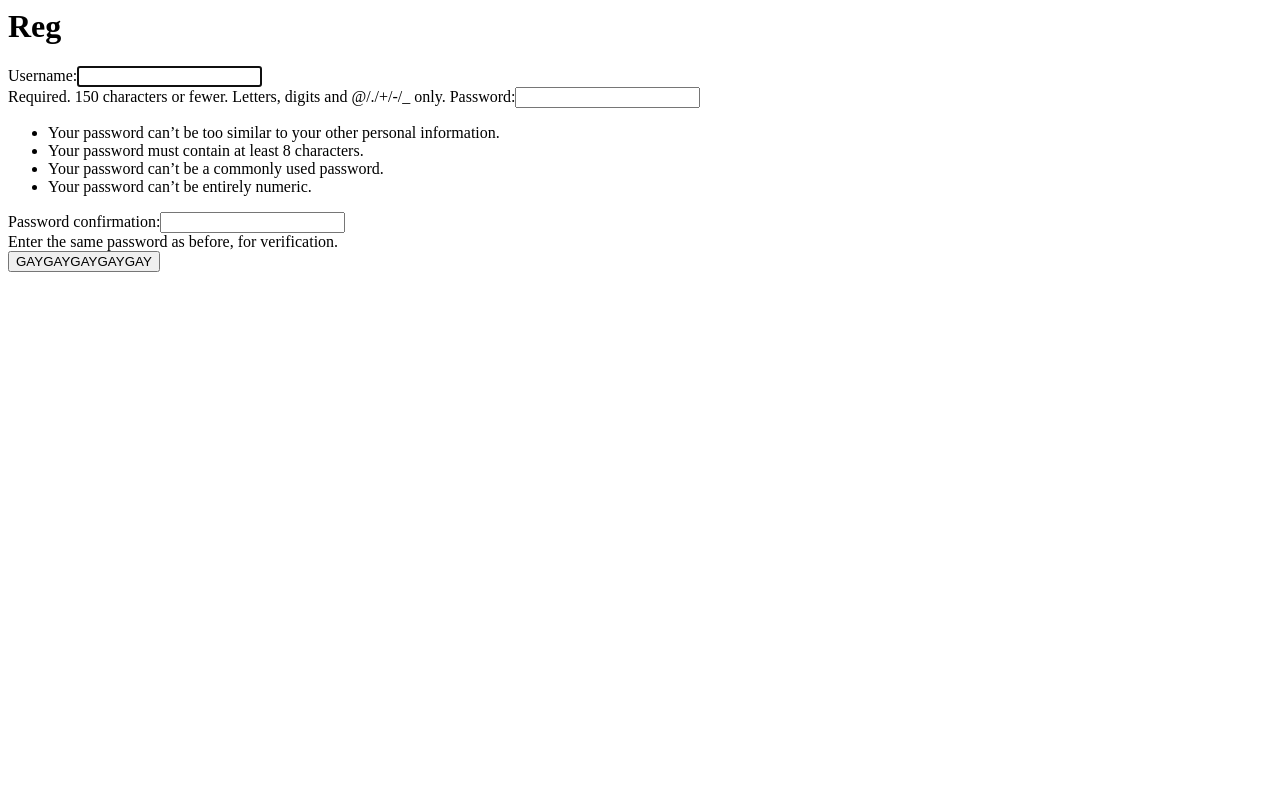
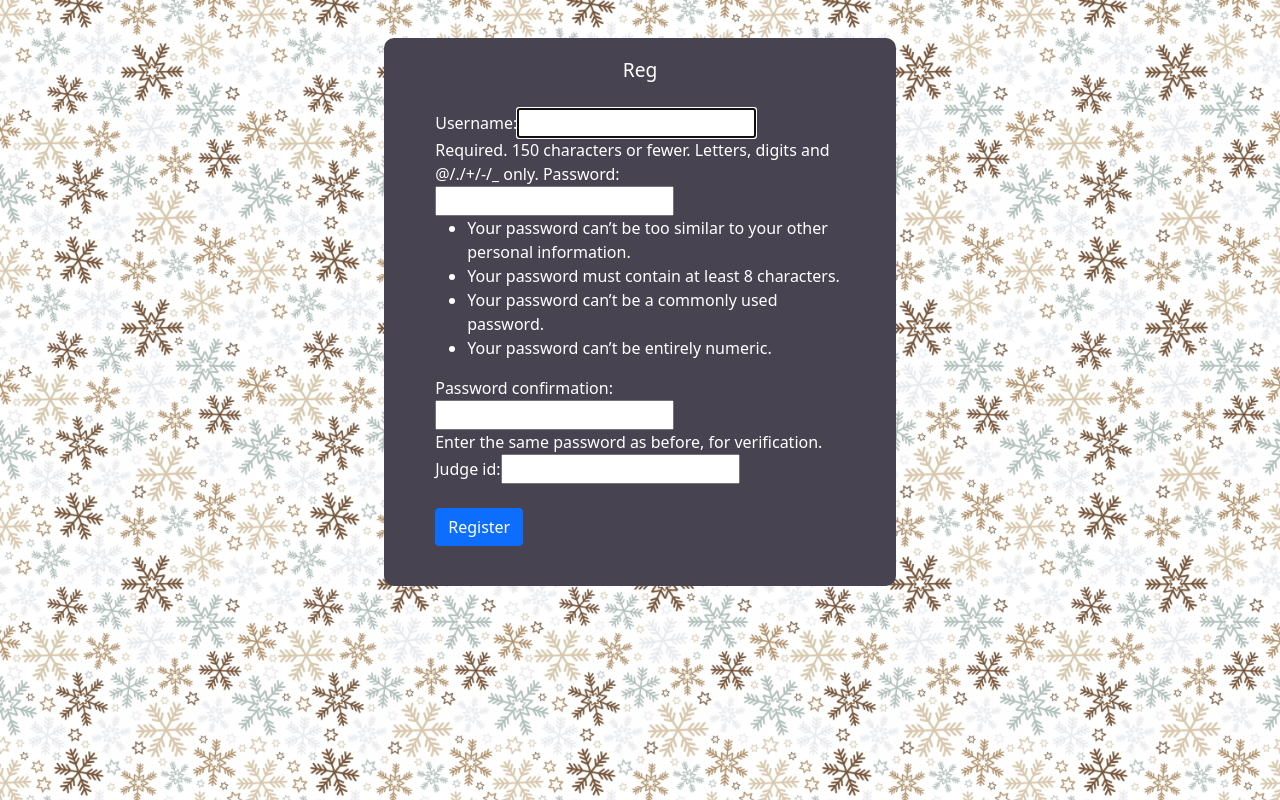
Before and after one commit to dpaleyev/timus_leaderboard, a Django app: page /reg/ in a window 1280 px wide. Run offline with Django 3.2, Linux system fonts and the light colour scheme.

Commit message:
Update reg.html

```diff
--- a/main/templates/reg.html
+++ b/main/templates/reg.html
@@ -1,9 +1,37 @@
-<div>
+<!DOCTYPE html>
+{% load static %}
+<html lang="en">
+<head>
+    <meta charset="UTF-8">
+    <title>Главная</title>
+    <link href="https://cdn.jsdelivr.net/npm/bootstrap@5.0.2/dist/css/bootstrap.min.css" rel="stylesheet" integrity="sha384-EVSTQN3/azprG1Anm3QDgpJLIm9Nao0Yz1ztcQTwFspd3yD65VohhpuuCOmLASjC" crossorigin="anonymous">
+    <link href="{% static 'styles.css' %}" rel="stylesheet" type="text/css">
+    <style>
+        #content {
+            color: white;
+            margin-top: 1vw;
+            width: 80%;
+            margin-left: auto;
+            margin-right: auto;
+        }
+        button {
+            background-color: #fecdaa;
+        }
+    </style>
+</head>
+
+<div class="back">
+    <div id="content">
         <h1>Reg</h1>
         <form method="POST">
             {% csrf_token %}
             {{ reg_form }}
             <br>
-        <button class="btn btn-primary" type="submit">GAYGAYGAYGAYGAY</button>
+            {{ get_id_form }}
+            <br> <br>
+            <button class="btn btn-primary" type="submit">Register</button>
         </form>
+        {{error}}
     </div>
+
+</div>
```
Lines whose indentation alone changed are shown as unchanged.
